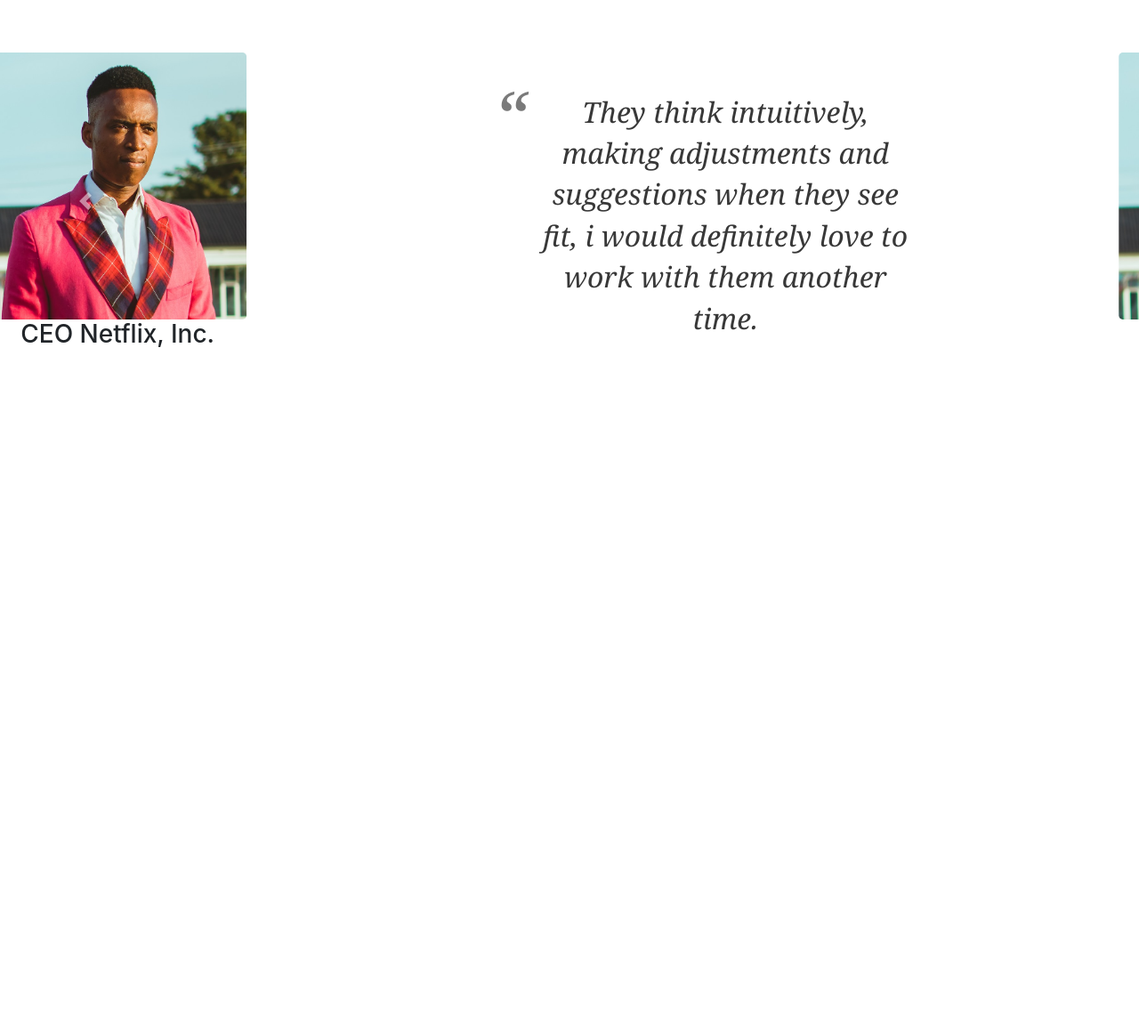
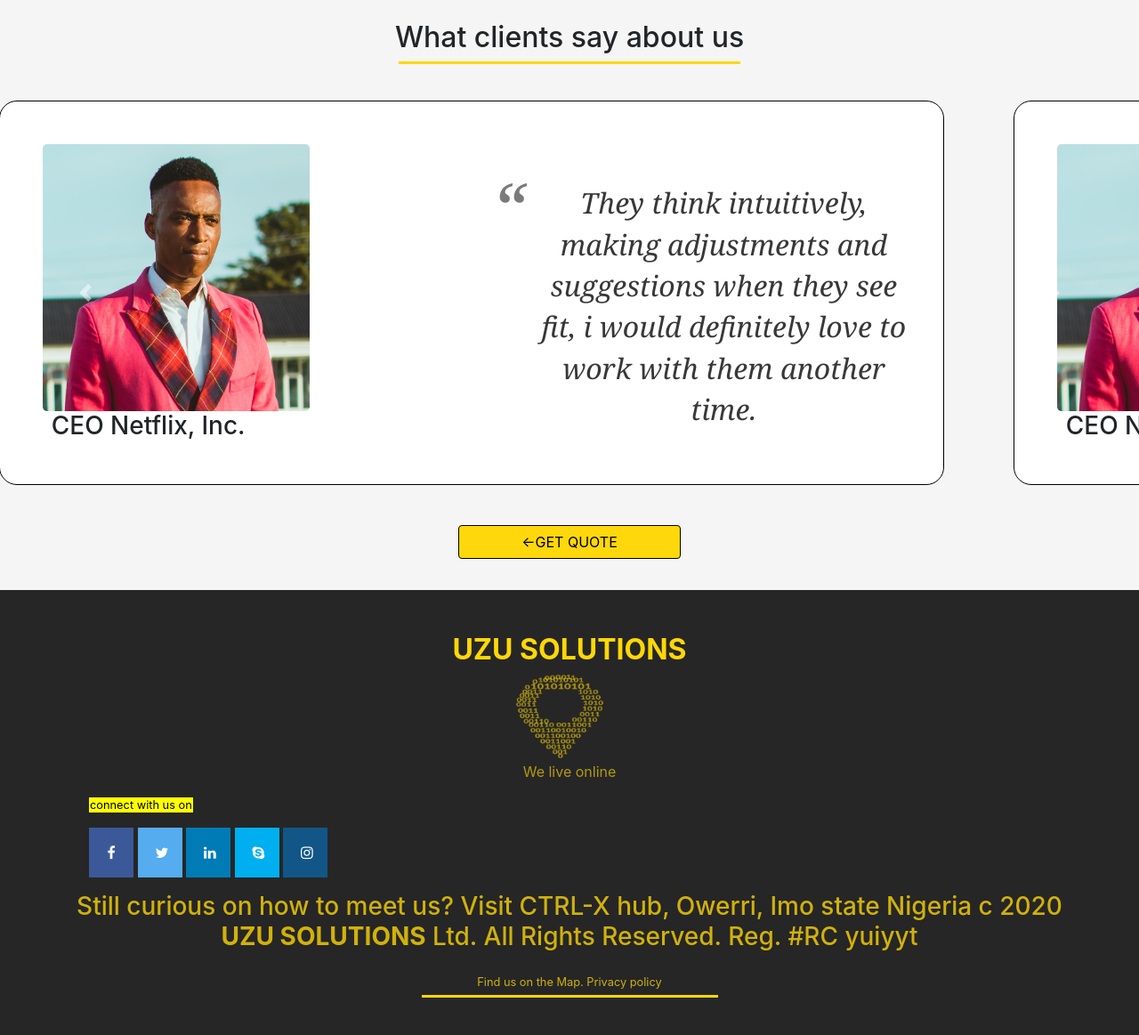
Before and after one commit to Prosoffice/UZUCORP-WEBSITE, a plain HTML site: page index.html in a window 1280 px wide. Shown: the part 2395-3558 px from the top of the page at 89% size. Before the commit the page ends 2837 px from the top, so only its background shows below. Drawn offline with nearby package versions, Linux system fonts and the light colour scheme.

Commit message:
Desktop footer

```diff
--- a/index.css
+++ b/index.css
@@ -550,6 +550,12 @@
   .lead2{
     text-align: center;
     background-color: whitesmoke;
+    height:110px;
+  }
+
+  .smoke{
+    background-color: whitesmoke;
+    height:550px;
   }
 
   .card-img{
@@ -558,7 +564,7 @@
   }
 
   .trust{
-    height:50vh;
+    height:60vh;
     margin-top: -1px !important;
   }
 
@@ -577,12 +583,23 @@
     margin-bottom: 20px;
   }
 
+  .u:after {
+    content: ""; /* This is necessary for the pseudo element to work. */
+    display: block; /* This will put the pseudo element on its own line. */
+    margin: 0 auto; /* This will center the border. */
+    width: 30%; /* Change this to whatever width you want. */
+    padding-top: 10px; /* This creates some space between the element and the border. */
+    border-bottom: 3px solid #FED706; /* This creates the border. Replace black with whatever color you want. */
+    margin-top:-5px;
+    margin-bottom: 20px;
+  }
+
   .card p {
     font-size: larger;
   }
 
   .inside{
-    border:1px solid white;
+    border:1px solid black;
     border-radius: 20px;
     background-color: white;
   }
@@ -637,6 +654,75 @@
   }
 
 
+
+  .foot{
+    background-color:   #262626;
+    height: 500px;
+  }
+
+  .foot h2{
+    color: #FED706;
+    text-align: center;
+    font-weight: 700;
+  }
+
+  .foot p{
+    color:yellow;
+  }
+
+  .connect{
+    border:1px solid yellow;
+    background-color: yellow;
+  }
+
+  small p{
+    color: black;
+  }
+
+  /* Style all font awesome icons */
+.fa {
+  padding: 20px;
+  font-size: 30px;
+  width: 50px;
+  text-align: center;
+  text-decoration: none;
+}
+
+/* Add a hover effect if you want */
+.fa:hover {
+  opacity: 0.7;
+}
+
+/* Set a specific color for each brand */
+
+/* Facebook */
+.fa-facebook {
+  background: #3B5998;
+  color: white;
+}
+
+/* Twitter */
+.fa-twitter {
+  background: #55ACEE;
+  color: white;
+}
+
+.fa-linkedin {
+  background: #007bb5;
+  color: white;
+}
+
+.fa-skype {
+  background: #00aff0;
+  color: white;
+}
+
+.fa-instagram {
+  background: #125688;
+  color: white;
+}
+
+
 }
 
 /*
--- a/index.html
+++ b/index.html
@@ -201,28 +201,7 @@
         </div>
 
 
-        <div class="temp2 container-fluid mobile">
-          <div class="container lead lead2">
-            <h2>What clients say about us</h2>
-          </div>
 
-          <div class="inside">
-            <div class="container mobile">
-              <div class="row">
-                <div class="col-md-6">
-                  <blockquote class="">They think intuitively, making adjustments and suggestions when they see fit, i would definitely love to work with them another time.</blockquote>
-                </div>
-                <div class="col-md-6">
-                    <img class="img-responsive rounded-lg" src="me.jpg" height="200px" width="100%"  alt="Card image"/>
-                    <h5>CEO Apple</h5>
-                </div>
-              </div>
-            </div>
-          </div>
-          <div class="col-12 justify-content-center">
-            <a class="btn btn-primary arrow mt-5" href="#" role="button"><span>&#8592;</span>GET QUOTE</a>
-          </div>
-        </div>
 
 
 
@@ -233,8 +212,8 @@
 
 
     <div class="temp trust container-fluid desktop">
-      <div class="container lead  lead2 desktop">
-        <h2>Companies that trust us</h2>
+      <div class="container lead mb-5 desktop">
+        <h2 class="u">Companies that trust us</h2>
       </div>
 
       <div class="container-fluid desktop ">
@@ -291,12 +270,37 @@
             </div>
         </div>
 
-        <div class=" lead  lead2 desktop">
+
+        <div class="temp2 container-fluid mobile">
+          <div class="container lead lead2">
             <h2>What clients say about us</h2>
           </div>
-        <br>
-        <br>
 
+          <div class="inside">
+            <div class="container mobile">
+              <div class="row">
+                <div class="col-md-6">
+                  <blockquote class="">They think intuitively, making adjustments and suggestions when they see fit, i would definitely love to work with them another time.</blockquote>
+                </div>
+                <div class="col-md-6">
+                    <img class="img-responsive rounded-lg" src="me.jpg" height="200px" width="100%"  alt="Card image"/>
+                    <h5>CEO Apple</h5>
+                </div>
+              </div>
+            </div>
+          </div>
+          <div class="col-12 text-center">
+            <a class="btn btn-primary arrow mt-5" href="#" role="button"><span>&#8592;</span>GET QUOTE</a>
+          </div>
+        </div>
+
+
+        <div class=" lead lead2 desktop">
+          <h2 class=""> What clients say about us</h2>
+        </div>
+
+
+        <div class="smoke">
           <div id="carouselExampleIndicatrs" class="carousel slide desktop" data-ride="carousel">
             <ol class="carousel-indicators">
               <li data-target="#carouselExampleIndicators" data-slide-to="0" class="active"></li>
@@ -304,8 +308,8 @@
               <li data-target="#carouselExampleIndicators" data-slide-to="2"></li>
             </ol>
             <div class="carousel-inner">
-            <div class="carousel-item active">
-              <div class="inside desktop">
+              <div class="carousel-item container active">
+                <div class="inside desktop ml-5">
                   <div class="row desktop">
                     <div class="col-md-4">
                       <img src="me.jpg" alt="" class="img-responsive ml-5 mt-5 rounded-lg" height="300px" width="300px">
@@ -317,8 +321,8 @@
                   </div>
                 </div>
               </div>
-            <div class="carousel-item">
-              <div class="inside desktop">
+              <div class="carousel-item container">
+                <div class="inside desktop ml-5">
                   <div class="row desktop">
                     <div class="col-md-4">
                       <img src="me.jpg" alt="" class="img-responsive ml-5 mt-5 rounded-lg" height="300px" width="300px">
@@ -330,8 +334,8 @@
                   </div>
                 </div>
               </div>
-            <div class="carousel-item">
-              <div class="inside desktop">
+              <div class="carousel-item container">
+                <div class="inside desktop ml-5">
                   <div class="row desktop">
                     <div class="col-md-4">
                       <img src="me.jpg" alt="" class="img-responsive ml-5 mt-5 rounded-lg" height="300px" width="300px">
@@ -353,9 +357,10 @@
               <span class="sr-only">Next</span>
             </a>
           </div>
-
-
-
+          <div class="justify-content-center text-center container desktop">
+            <a class="btn btn-primary arrow " href="#" role="button"><span>&#8592;</span>GET QUOTE</a>
+        </div>
+        </div>
       </div>
     </div>
 
@@ -404,7 +409,52 @@
           </div>
         </div>
       </div>
+    </div>
 
+
+    <div class="container-fluid desktop foot">
+      <div class="row">
+        <div class="col-12 text-center">
+          <h2 class=" mt-5 ">UZU SOLUTIONS</h2>
+        </div>
+      </div>
+
+      <div class="container">
+        <div class="row">
+          <div class="col-12 text-center">
+            <img src="online.png" class="" width="120px">
+            <p style="color: rgba(254, 215, 6, 0.65);" class=" "> We live online</p>
+          </div>
+        </div>
+      </div>
+
+      <div class="row">
+        <div class="container ">
+          <div class="col-6">
+            <small><p><span class='connect' style="color: black;">connect with us on</span> </p></small>
+          </div>
+          <div class=" container">
+            <a href="#" class="fa fa-facebook"></a>
+            <a href="#" class="fa fa-twitter"></a>
+            <a href="#" class="fa fa-linkedin"></a>
+            <a href="#" class="fa fa-skype"></a>
+            <a href="#" class="fa fa-instagram"></a>
+          </div>
+        </div>
+
+
+
+        <div class="container">
+          <div class="row">
+            <small><h3 class='text-center mt-3 container' style="color: rgba(254, 215, 6, 0.79);">Still curious on how to meet us? Visit CTRL-X hub, Owerri, Imo state Nigeria c 2020 <strong>UZU SOLUTIONS</strong> Ltd. All Rights Reserved. Reg. #RC yuiyyt</h3></small>
+          </div>
+
+          <div>
+            <small><p class='text-center mt-3 u' style="color: rgba(254, 215, 6, 0.79);">Find us on the Map. Privacy policy</p></small>
+          </div>
+        </div>
+      </div>
+    </div>
 
 
 
```
Lines whose indentation alone changed are shown as unchanged.
